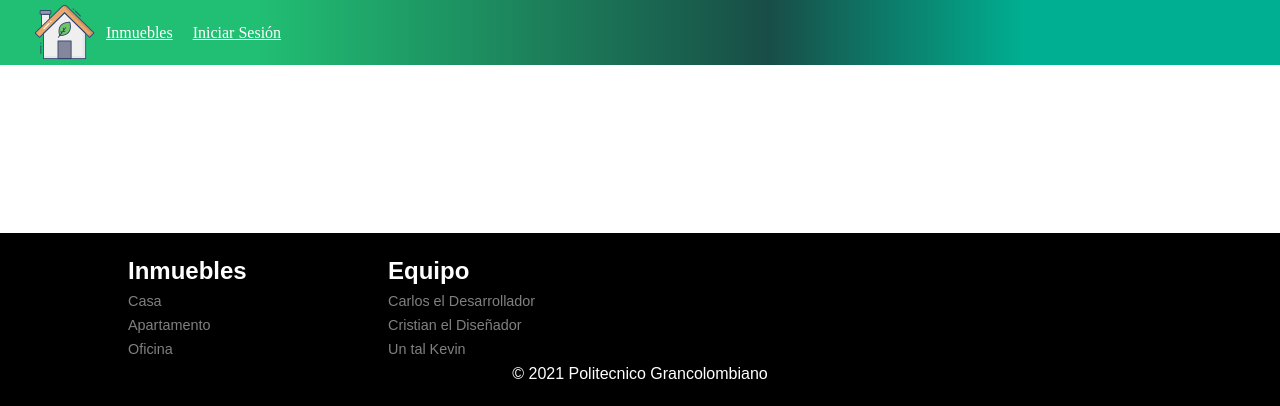
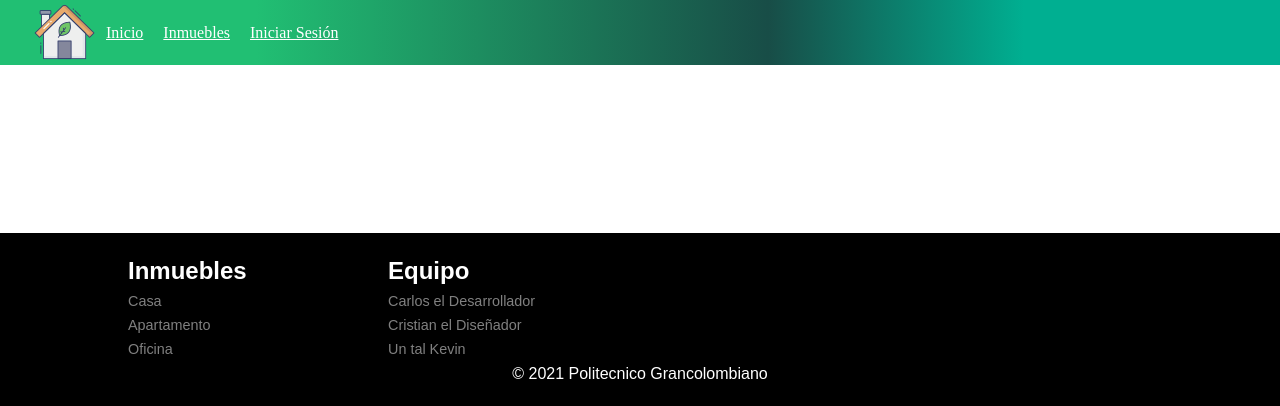
Before and after one commit to Paul9834/tuinmueblecolombia, a PHP site: page /tuinmueblecolombia/views/sistem/catalogo.view.php in a window 1280 px wide. Shown: the top 406 px of the page. Run offline with PHP 8.4, Linux system fonts and the light colour scheme; the template is opened without the code that fills it, so the values that code supplies are empty; some libraries are stand-ins or nearby versions.

Commit message:
Update catalogo.view.php

```diff
--- a/tuinmueblecolombia/views/sistem/catalogo.view.php
+++ b/tuinmueblecolombia/views/sistem/catalogo.view.php
@@ -100,8 +100,9 @@
 			<img src="<?php echo RUTA; ?>disenio/images/logo.png" alt="">
 		</div>
 		<nav>
-			<a href="" class="nav_link">Inmuebles</a>
-			<a href="" class="nav_link">Iniciar Sesión</a>
+			<a href="<?php echo RUTA; ?>" class="nav_link">Inicio</a>
+			<a href="<?php echo RUTA; ?>SI/catalogo/catalogo" class="nav_link">Inmuebles</a>
+			<a href="<?php echo RUTA; ?>SI/login/login" class="nav_link">Iniciar Sesión</a>
 		</nav>
 	</header>
 
```
